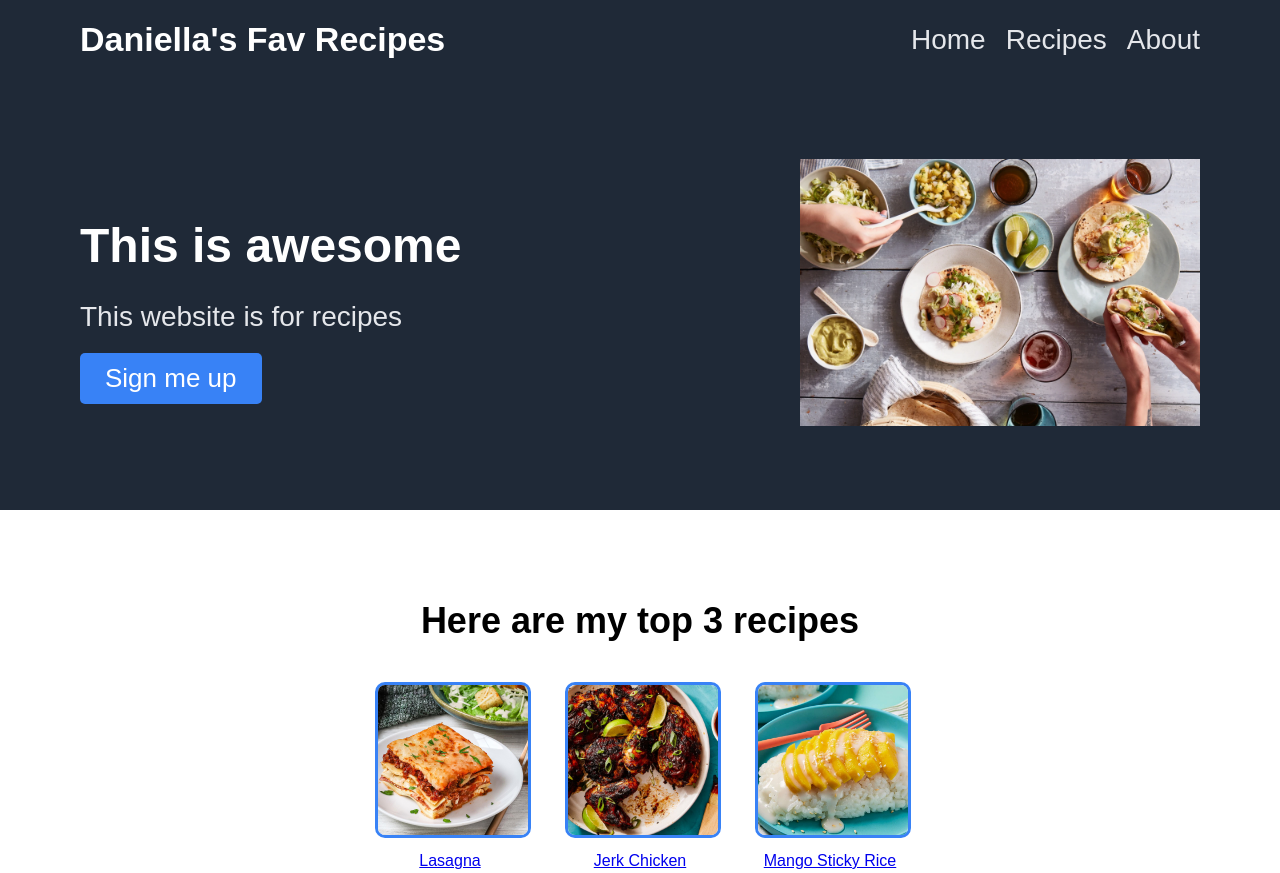
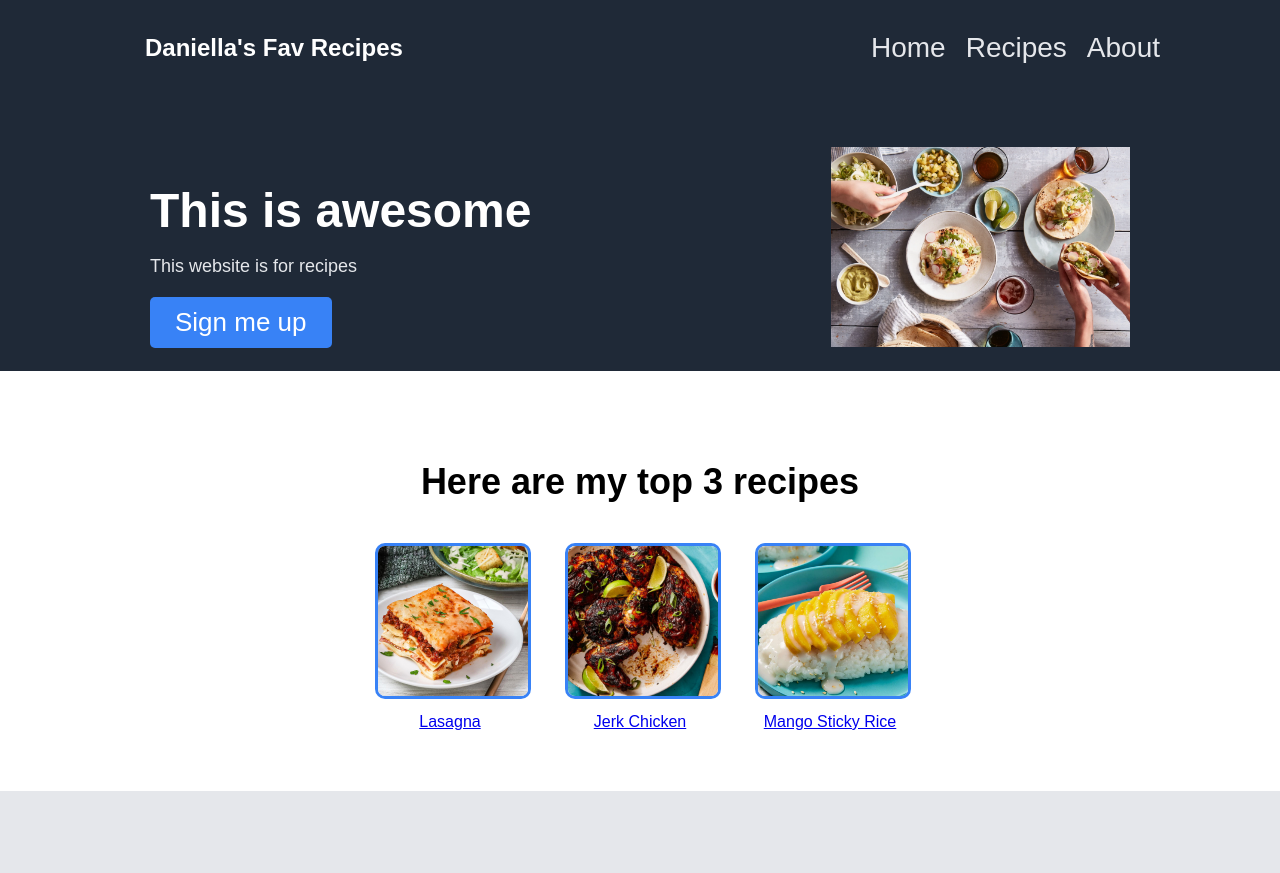
Before and after one commit to daniellahibbert/Danis-recipes, a plain HTML site: page index.html in a window 1280 px wide. Shown: the top 873 px of the page. Drawn offline with Linux system fonts and the light colour scheme.

Commit message:
fiex a few things

```diff
--- a/styles.css
+++ b/styles.css
@@ -8,13 +8,15 @@ body {
     justify-content: space-between;
     align-items: center;
     background-color: #1f2937;
-    padding: 20px 80px;
+    padding: 24px 120px;
+    padding-bottom: 75px;
   }
 
   .logo {
     color: white;
-    font-size: 34px;
+    font-size: 24px;
     font-weight: bold;
+    padding: 10px 25px;
   }
 
   .nav-links {
@@ -35,9 +37,12 @@ body {
     display: flex;
     justify-content: space-between;
     align-items: center;
-    padding: 80px;
+    gap: 18px;
+    padding: 0 150px;
+    padding-bottom: 20px;
     background-color: #1f2937;
     color: white;
+
   }
 
   .hero-text {
@@ -49,7 +54,7 @@ body {
   }
 
   .hero-text p {
-    font-size: 28px;
+    font-size: 18px;
     color: #e5e7eb;
     margin-bottom: 20px;
   }
@@ -65,8 +70,8 @@ body {
   }
 
   .hero-img img {
-    max-width: 400px;
-    height: auto;
+    /* max-width: 400px;
+    height: auto;*/
     align-self: center;
   }
 
```
